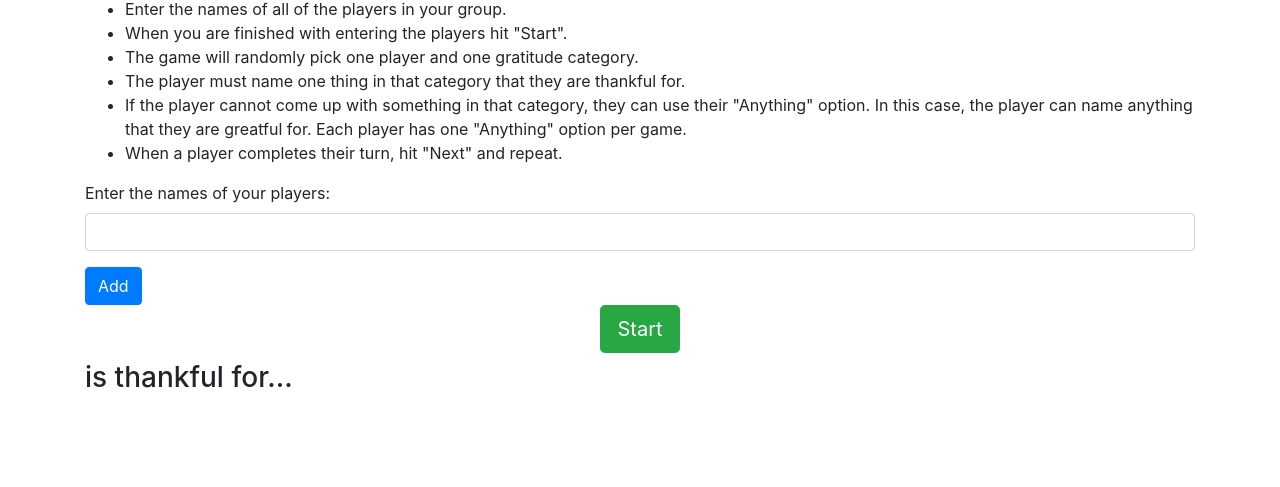
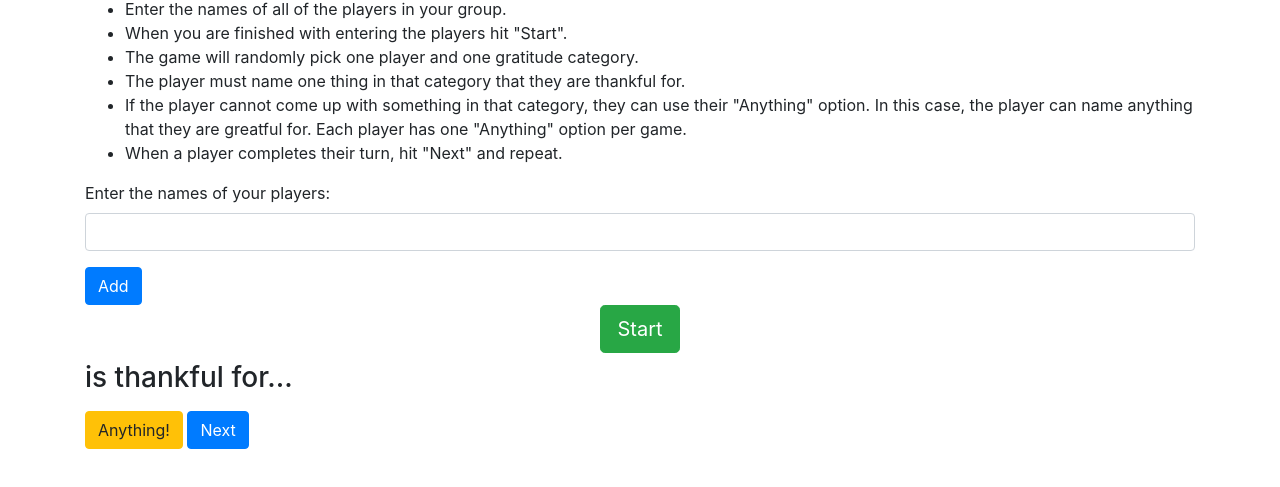
Before and after one commit to aubrey-heim/thankfulness, a plain HTML site: page index.html in a window 1280 px wide. Shown: the part 121-608 px from the top of the page. Drawn offline with nearby package versions, Linux system fonts and the light colour scheme.

Commit message:
added game buttons

```diff
--- a/index.html
+++ b/index.html
@@ -34,6 +34,8 @@
             <h2 id="category"></h2>
             <h3><span id="player-up"></span> is thankful for...</h3>
             <p id="description"></p>
+            <button id="anything" type="button" class="btn btn-warning">Anything!</button>
+            <button id="next" type="button" class="btn btn-primary">Next</button>
         </div>
     </div>
 <script src="https://code.jquery.com/jquery-3.5.1.slim.min.js" integrity="sha384-DfXdz2htPH0lsSSs5nCTpuj/zy4C+OGpamoFVy38MVBnE+IbbVYUew+OrCXaRkfj" crossorigin="anonymous"></script>
```
